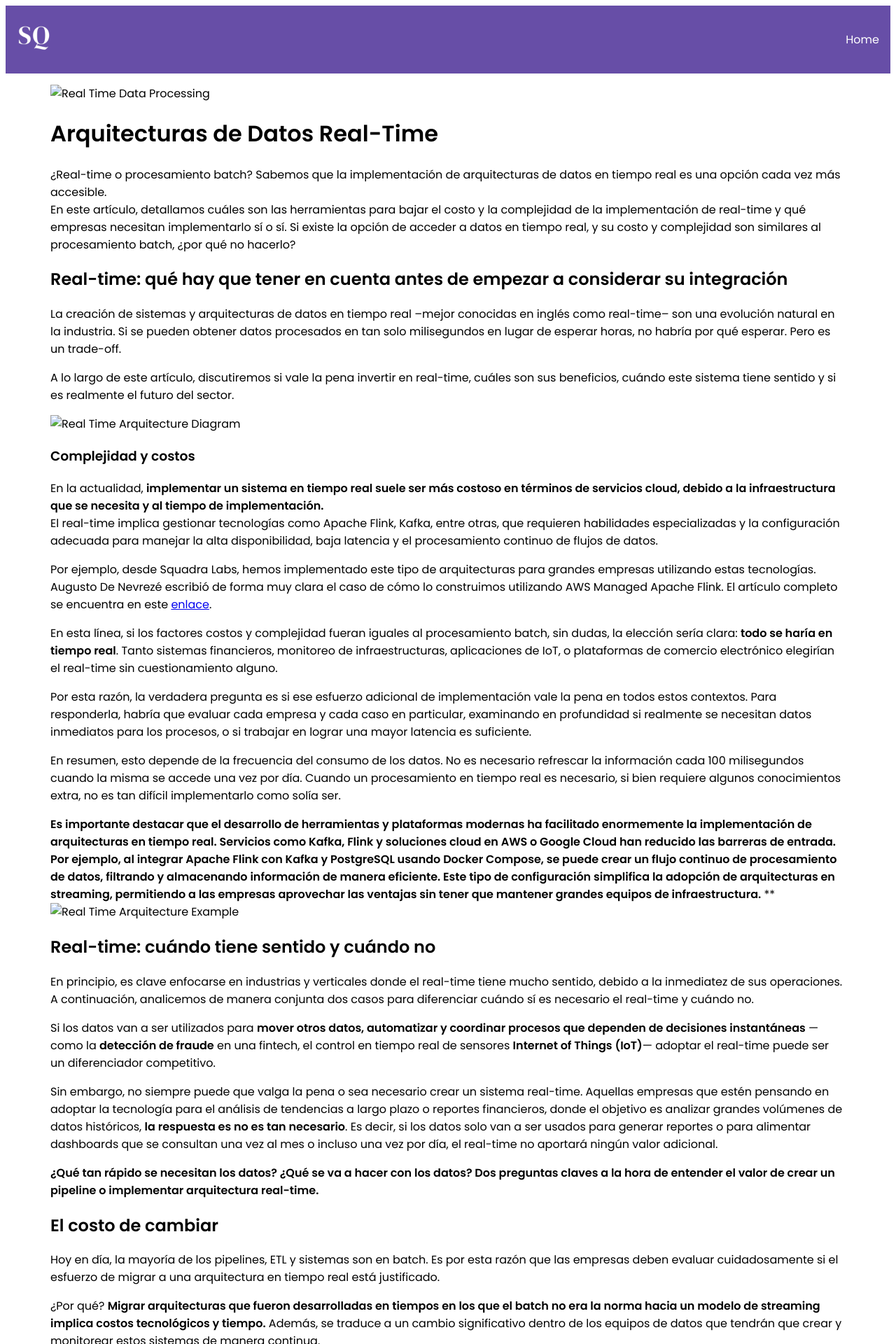
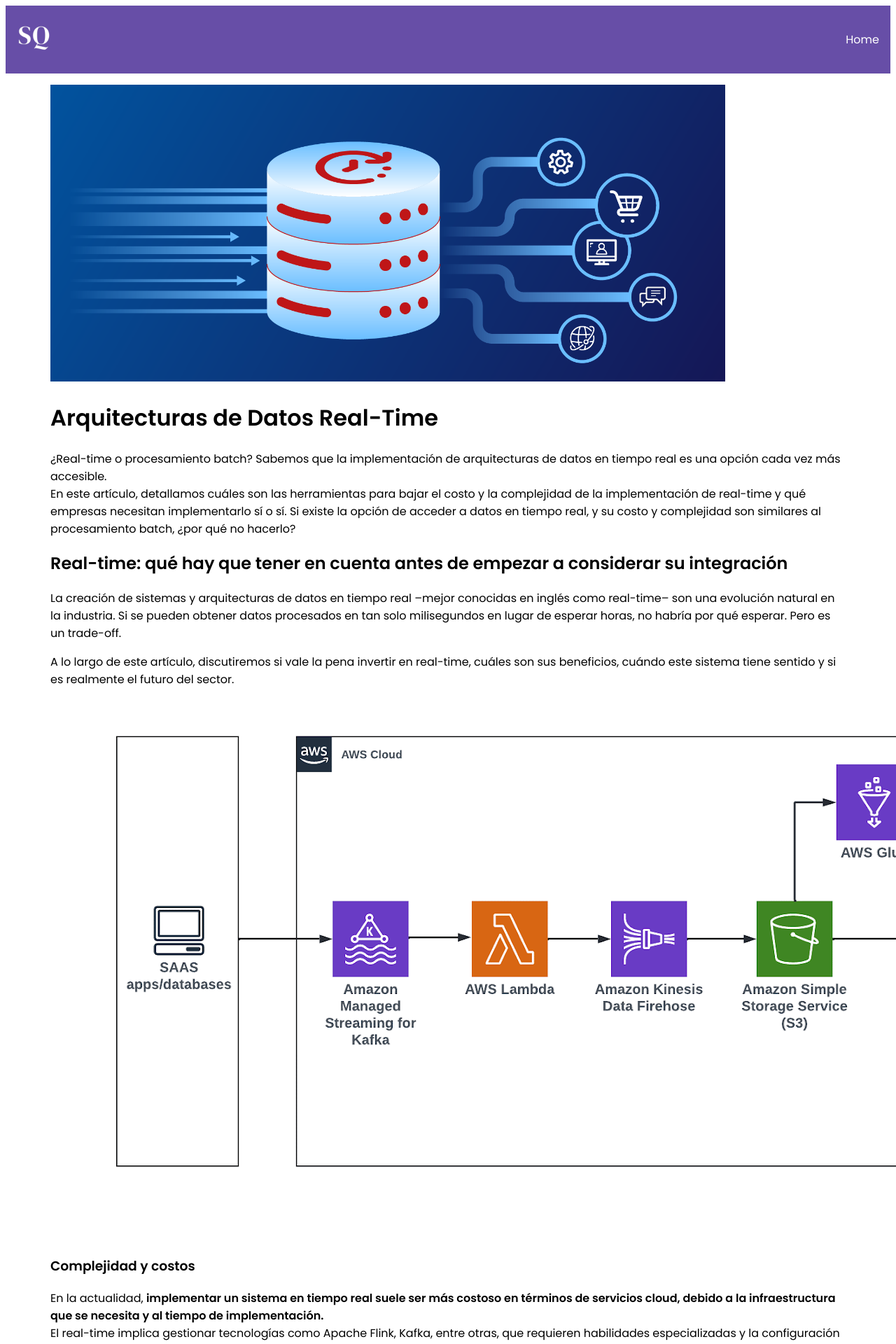
Before and after one commit to squadralabs/squadralabs.github.io, a Jekyll site: the page built from _posts/2024-10-22-real-time-data-streaming.md, in a window 1280 px wide. Shown: the top 1920 px of the page at 70% size. Built offline with Jekyll 4.4.1, drawn with Linux system fonts in a browser that asks for light colours.

Commit message:
Update 2024-10-22-real-time-data-streaming.md

```diff
--- a/_posts/2024-10-22-real-time-data-streaming.md
+++ b/_posts/2024-10-22-real-time-data-streaming.md
@@ -2,7 +2,7 @@
 layout: default
 title: "Arquitecturas de Datos Real-Time"
 ---
-![Real Time Data Processing]( {{ assets/img/blog/real_time_descriptive_image.png | absolute_url }} )
+![Real Time Data Processing]( {{ 'assets/img/blog/real_time_descriptive_image.png' | absolute_url }} )
 
 # Arquitecturas de Datos Real-Time
 
@@ -15,7 +15,7 @@ La creación de sistemas y arquitecturas de datos en tiempo real –mejor conoci
 
 A lo largo de este artículo, discutiremos si vale la pena invertir en real-time, cuáles son sus beneficios, cuándo este sistema tiene sentido y si es realmente el futuro del sector.
 
-![Real Time Arquitecture Diagram]( {{ assets/img/blog/real_time_diagram.png | absolute_url }} )
+![Real Time Arquitecture Diagram]( {{ 'assets/img/blog/real_time_diagram.png' | absolute_url }} )
 
 ### Complejidad y costos
 
@@ -32,7 +32,7 @@ En resumen, esto depende de la frecuencia del consumo de los datos. No es necesa
 
 **Es importante destacar que el desarrollo de herramientas y plataformas modernas ha facilitado enormemente la implementación de arquitecturas en tiempo real. Servicios como Kafka, Flink y soluciones cloud en AWS o Google Cloud han reducido las barreras de entrada. Por ejemplo, al integrar Apache Flink con Kafka y PostgreSQL usando Docker Compose, se puede crear un flujo continuo de procesamiento de datos, filtrando y almacenando información de manera eficiente. Este tipo de configuración simplifica la adopción de arquitecturas en streaming, permitiendo a las empresas aprovechar las ventajas sin tener que mantener grandes equipos de infraestructura.**
 **
-![Real Time Arquitecture Example]( {{ assets/img/blog/real_time_data_streaming_architecture_example.png | absolute_url }} )
+![Real Time Arquitecture Example]( {{ 'assets/img/blog/real_time_data_streaming_architecture_example.png' | absolute_url }} )
 
 ## Real-time: cuándo tiene sentido y cuándo no
 
@@ -71,5 +71,4 @@ En los casos anteriormente mencionados un sistema de batch no sería suficiente
 ## Conclusión ¿El Futuro es Real-Time?
 El avance de las herramientas y plataformas está reduciendo el umbral de entrada, lo que hace que el procesamiento en tiempo real sea una opción cada vez más accesible para muchas empresas. Lógicamente, es necesario evaluar cada caso en función de la necesidad y el valor que aportaría contar con los datos de manera inmediata. Sin embargo, si la tendencia continúa y existe la posibilidad de acceder a datos en tiempo real con un costo y complejidad comparables al procesamiento batch, la pregunta es: ¿por qué no hacerlo?
 
-
-![Streaming Data Processing]( {{ assets/img/blog/event_driven_image.png | absolute_url }} )
+![Streaming Data Processing]( {{ 'assets/img/blog/event_driven_image.png' | absolute_url }} )
```
